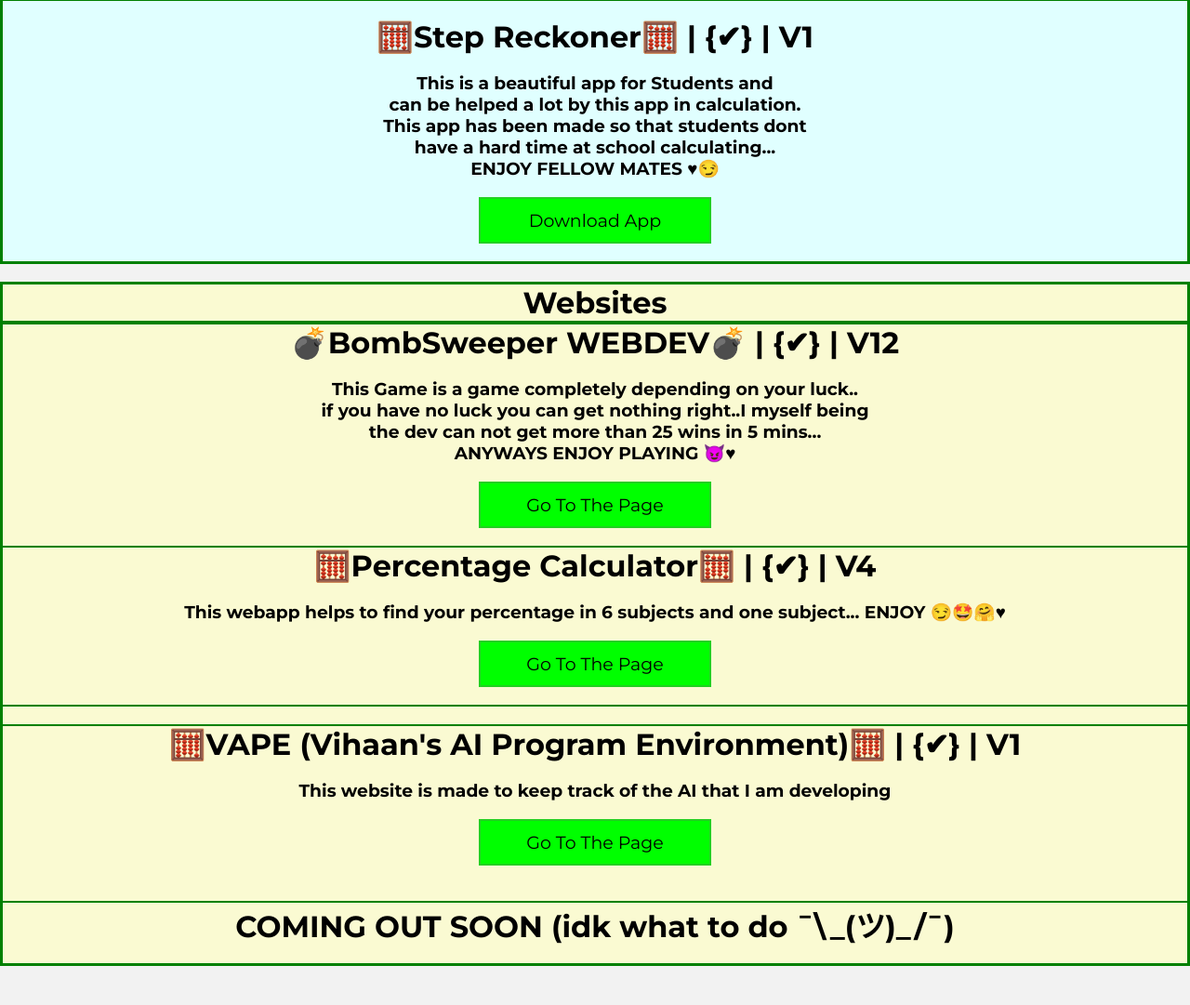
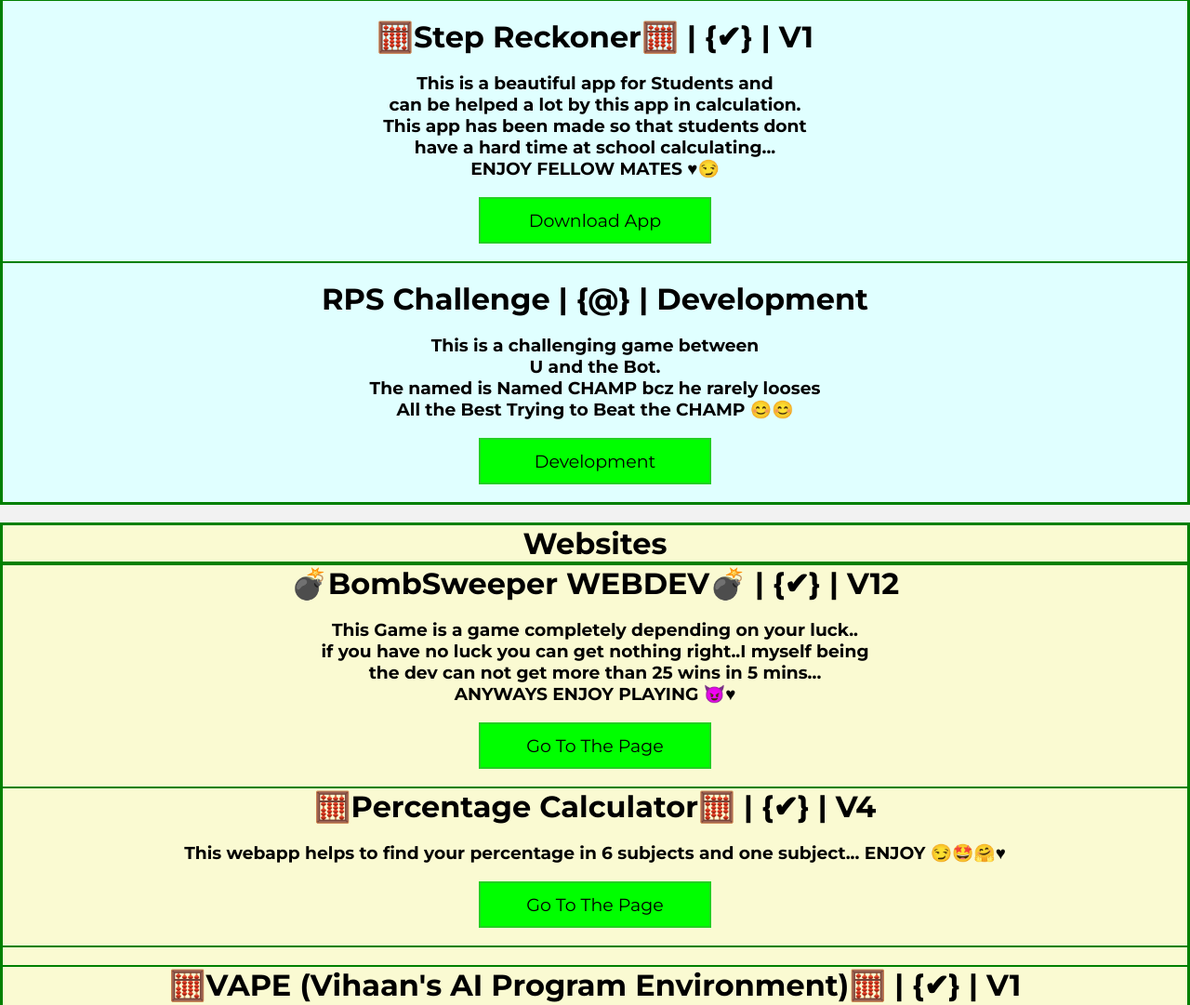
Before and after one commit to ReteamGamerzOfficial/RGOFFICIAL-WEBSITE, a plain HTML site: page app_store.html in a window 1280 px wide. Shown: the part 637-1718 px from the top of the page at 93% size. Before the commit the page ends 1695 px from the top, so only its background shows below. Drawn offline with Linux system fonts and the light colour scheme.

Commit message:
Add files via upload

```diff
--- a/app_store.html
+++ b/app_store.html
@@ -72,6 +72,17 @@
             <br>
             <br>
             </center>
+            <hr id="div_seperator">
+            <br>
+            <center>
+               <h1> RPS Challenge | {@} | Development</h1>
+               <br>
+               <h3>This is a challenging game between <br> U and the Bot. <br>The named is Named CHAMP bcz he rarely looses <br>All the Best Trying to Beat the CHAMP 😊😊 </h3>
+               <br>
+               <button id="game_downloader" onclick="download_RPS()">Development</button>
+               <br>
+               <br>
+               </center>
       </div>
       <br>
       <div id="games_devs_online">
```
